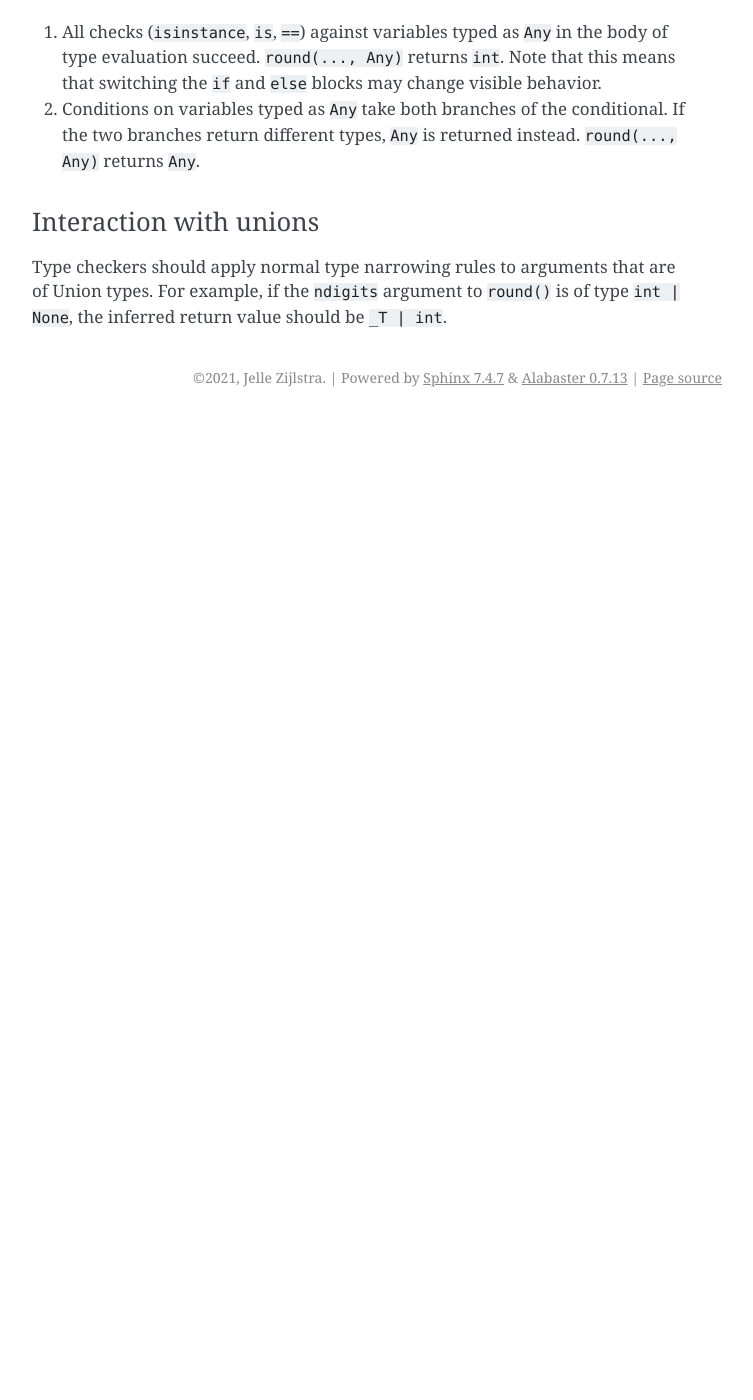
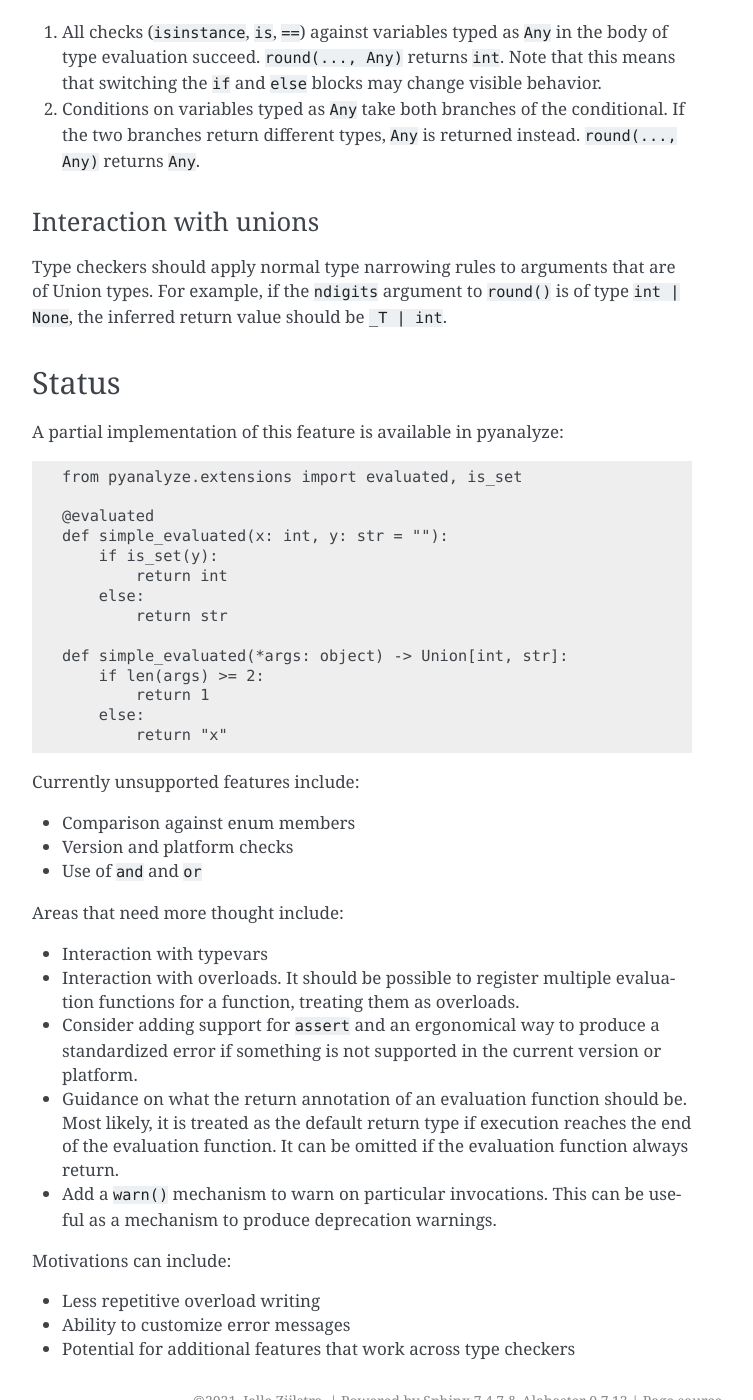
Before and after one commit to quora/pyanalyze, a Sphinx documentation site: the page built from docs/type_evaluation.md, in a window 1280 px wide and 1400 px high, scrolled down 2202 px. Shown: the whole window, without its empty margins (388-1141 px from the left). Built offline with Sphinx 7.4.7, drawn with Linux system fonts in a browser that asks for light colours; before the commit the page ends 2619 px from its top, so only the background shows below that.

Commit message:
some more docs

```diff
--- a/docs/type_evaluation.md
+++ b/docs/type_evaluation.md
@@ -83,3 +83,53 @@ Type checkers should apply normal type narrowing rules to arguments
 that are of Union types. For example, if the `ndigits` argument to
 `round()` is of type `int | None`, the inferred return value should
 be `_T | int`.
+
+## Status
+
+A partial implementation of this feature is available
+in pyanalyze:
+
+    from pyanalyze.extensions import evaluated, is_set
+
+    @evaluated
+    def simple_evaluated(x: int, y: str = ""):
+        if is_set(y):
+            return int
+        else:
+            return str
+
+    def simple_evaluated(*args: object) -> Union[int, str]:
+        if len(args) >= 2:
+            return 1
+        else:
+            return "x"
+
+Currently unsupported features include:
+- Comparison against enum members
+- Version and platform checks
+- Use of `and` and `or`
+
+Areas that need more thought include:
+- Interaction with typevars
+- Interaction with overloads. It should be possible
+  to register multiple evaluation functions for a
+  function, treating them as overloads.
+- Consider adding support for `assert` and an
+  ergonomical way to produce a standardized error
+  if something is not supported in the current
+  version or platform.
+- Guidance on what the return annotation of an
+  evaluation function should be. Most likely,
+  it is treated as the default return type if
+  execution reaches the end of the evaluation
+  function. It can be omitted if the evaluation
+  function always return.
+- Add a `warn()` mechanism to warn on particular
+  invocations. This can be useful as a mechanism
+  to produce deprecation warnings.
+
+Motivations can include:
+- Less repetitive overload writing
+- Ability to customize error messages
+- Potential for additional features that work
+  across type checkers
```
Also changed, not shown: docs/changelog.md (+2 -0 lines).
